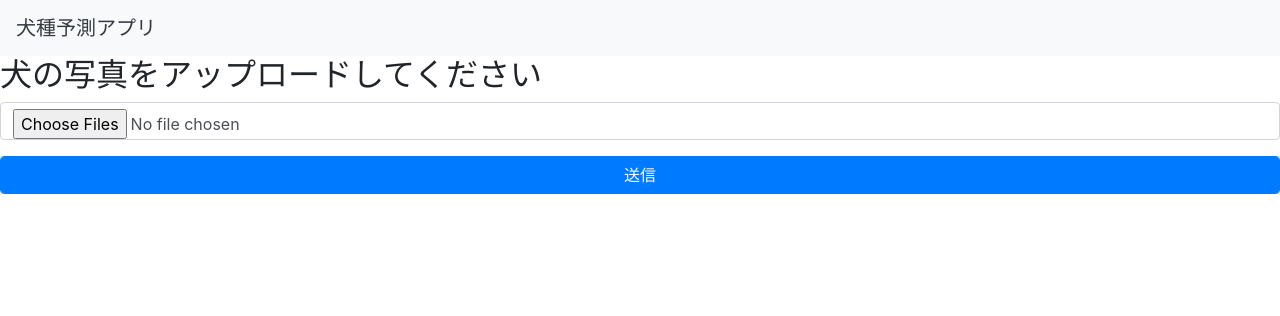
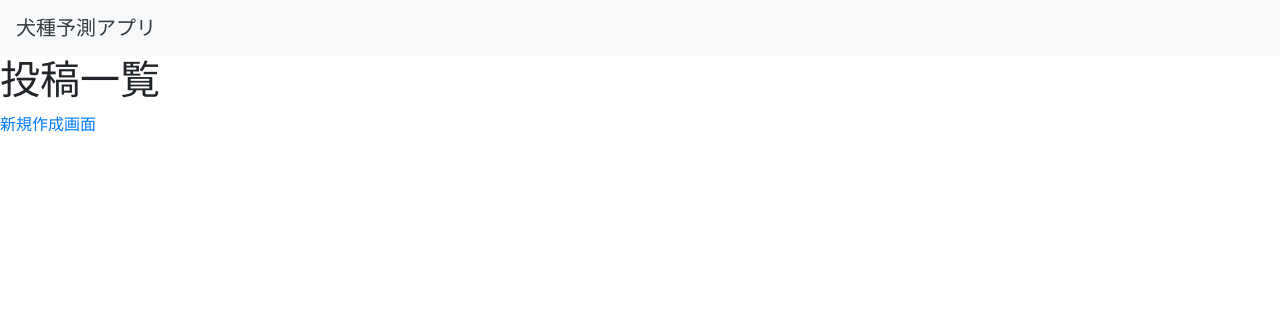
Before and after one commit to hoshiyanatsu/geektwitter, a Flask app: page / in a window 1280 px wide. Shown: the top 316 px of the page. Run offline with Flask 3, Linux system fonts and the light colour scheme.

Commit message:
Create DB

```diff
--- a/app.py
+++ b/app.py
@@ -1,14 +1,41 @@
-import os
-from flask import Flask, request, render_template
-from model import predict
+from flask import Flask, render_template, request, redirect
+
+from flask_sqlalchemy import SQLAlchemy
+from datetime import datetime
 
 # FlaskでAPIを書くときのおまじない
 app = Flask(__name__)
+app.config["SQLALCHEMY_DATABASE_URI"] = "sqlite:///test.db"
+db = SQLAlchemy(app)
+
+
+class Post(db.Model):
+    id = db.Column(db.Integer, primary_key=True)
+    title = db.Column(db.String(20), nullable=False)
+    body = db.Column(db.String(140), nullable=False)
 
 
 @app.route("/")
 def index():
-    return render_template("index.html")
+    posts = Post.query.all()
+    return render_template("index.html", posts=posts)
+
+
+@app.route("/new", methods=["GET", "POST"])
+def create():
+    if request.method == "POST":
+        # POSTメソッドの時の処理。
+        title = request.form.get("title")
+        body = request.form.get("body")
+
+        post = Post(title=title, body=body)
+        # DBに値を送り保存する
+        db.session.add(post)
+        db.session.commit()
+        return redirect("/")
+    else:
+        # GETメソッドの時の処理
+        return render_template("new.html")
 
 
 if __name__ == "__main__":
--- a/templates/index.html
+++ b/templates/index.html
@@ -1,12 +1,10 @@
 {% extends "layout.html" %}
 {% block content %}
-
-<div class="enter_btn">
-    <h2>犬の写真をアップロードしてください</h2>
-    <form action = "/upload" method="post" enctype="multipart/form-data">
-        <p><input type="file" id = "upload_file" name = "upload_file" multiple="multiple" class="form-control"></p>
-        <p><input type="submit" value="送信" class="form-control btn btn-primary"></p>
-    </form>
-</div>
-
+    <h1>投稿一覧</h1>
+    <a href="/new">新規作成画面</a>
+    {% for post in posts %}
+    <div>
+        <p>{{post.id}} : <b>{{post.title}}</b> {{post.body}}</p>
+    </div>
+    {% endfor %}
 {% endblock %}
```
Also changed, not shown: instance/test.db (added).
